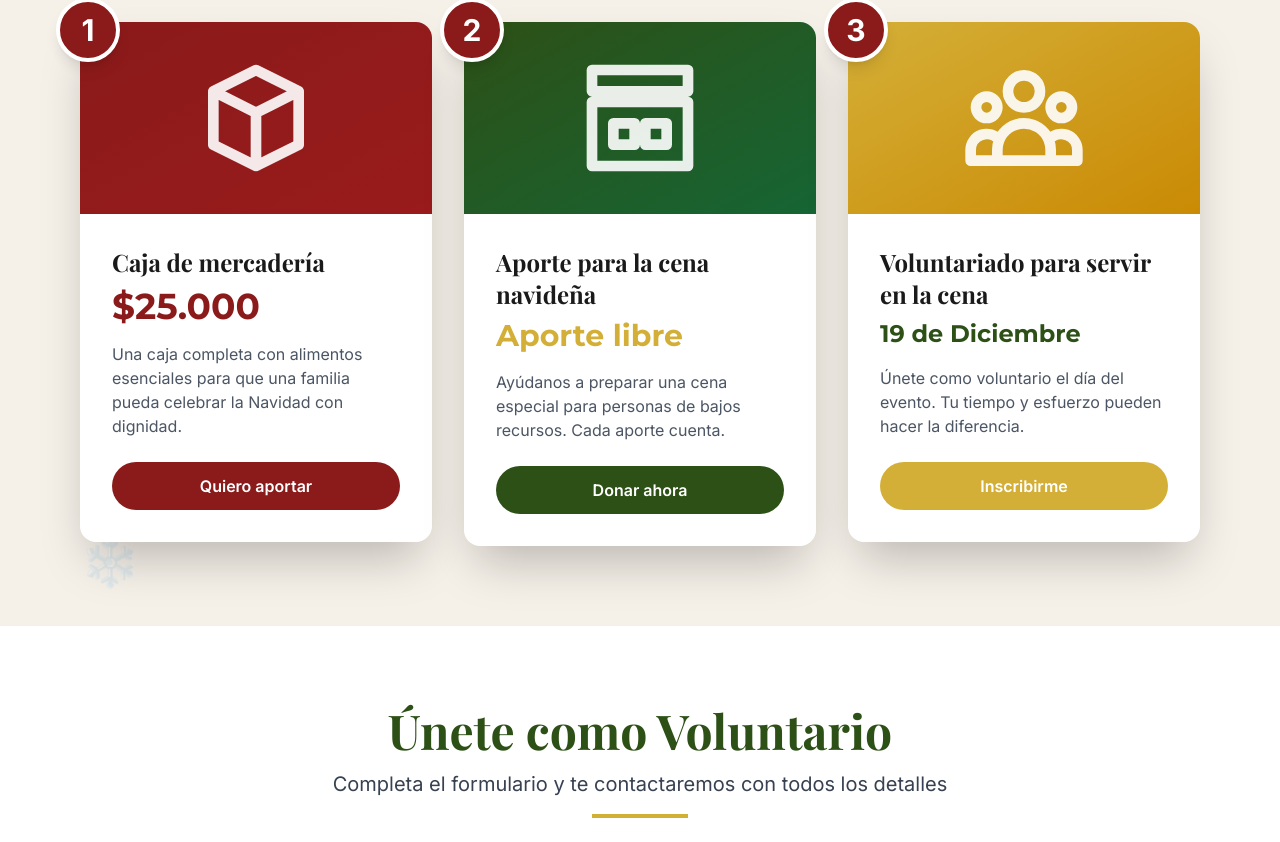
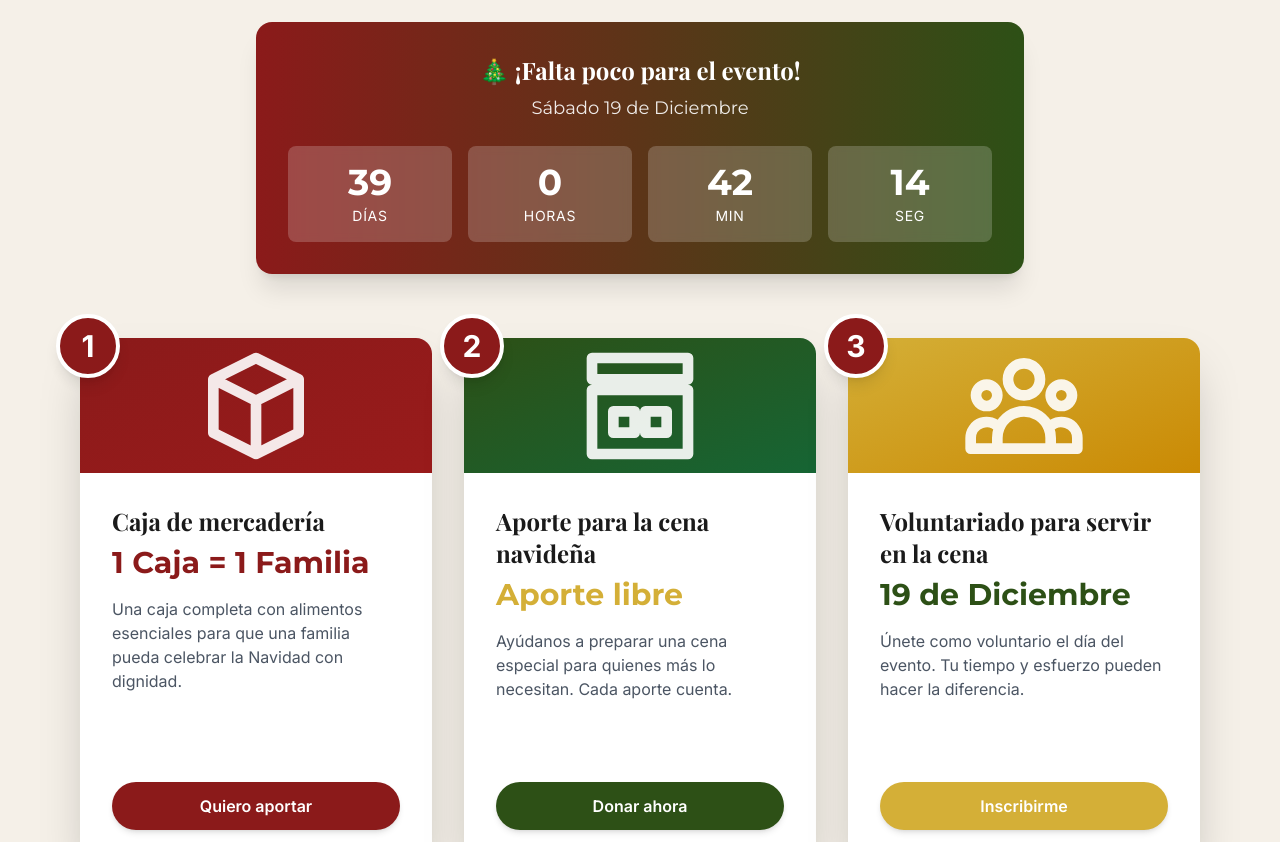
Before and after one commit to Solst1tium/mas-amor-navidad, a Vue app: page / in a window 1280 px wide. Shown: the part 1938-2780 px from the top of the page. Built offline with nearby package versions, Linux system fonts and the light colour scheme.

Commit message:
feat: mismas medidad para las card

```diff
--- a/src/components/HowToHelp.vue
+++ b/src/components/HowToHelp.vue
@@ -1,3 +1,52 @@
+<script setup>
+import { ref, onMounted, onUnmounted } from 'vue'
+
+// Variables del contador
+const dias = ref(0)
+const horas = ref(0)
+const minutos = ref(0)
+const segundos = ref(0)
+
+// 👇 Fecha del evento (Año-Mes-DíaT Hora:Minuto:Segundo)
+const fechaEvento = new Date('2026-12-19T17:30:00').getTime()
+
+let intervalo
+
+const actualizarContador = () => {
+  const ahora = new Date().getTime()
+  const distancia = fechaEvento - ahora
+
+  // Si la fecha ya pasó
+  if (distancia < 0) {
+    clearInterval(intervalo)
+    dias.value = 0
+    horas.value = 0
+    minutos.value = 0
+    segundos.value = 0
+    return
+  }
+
+  // Cálculos matemáticos para días, horas, minutos y segundos
+  dias.value = Math.floor(distancia / (1000 * 60 * 60 * 24))
+  horas.value = Math.floor((distancia % (1000 * 60 * 60 * 24)) / (1000 * 60 * 60))
+  minutos.value = Math.floor((distancia % (1000 * 60 * 60)) / (1000 * 60))
+  segundos.value = Math.floor((distancia % (1000 * 60)) / 1000)
+}
+
+onMounted(() => {
+  actualizarContador()
+  // Actualiza cada segundo
+  intervalo = setInterval(actualizarContador, 1000)
+})
+
+onUnmounted(() => {
+  // Limpia el intervalo cuando el componente se destruye para no consumir memoria
+  clearInterval(intervalo)
+})
+
+
+</script>
+
 <template>
   <section id="ayudar" class="py-20 bg-navidad-cream relative">
     <!-- Decoraciones -->
@@ -16,9 +65,45 @@
         <div class="w-24 h-1 bg-navidad-gold mx-auto mt-6"></div>
       </div>
 
+      <!-- 🎯 CONTADOR REGRESIVO AUTOMÁTICO -->
+      <div
+        class="bg-gradient-to-r from-navidad-red to-navidad-green rounded-2xl shadow-xl p-8 mb-16 max-w-3xl mx-auto text-white"
+        data-aos="zoom-in">
+        <div class="text-center mb-6">
+          <h3 class="text-2xl font-display font-bold mb-2">
+            🎄 ¡Falta poco para el evento!
+          </h3>
+          <p class="text-lg opacity-90 font-subtitle">Sábado 19 de Diciembre</p>
+        </div>
+
+        <div class="grid grid-cols-4 gap-2 md:gap-4 text-center">
+          <div class="bg-white bg-opacity-20 backdrop-blur-sm rounded-lg p-3 md:p-4">
+            <div class="text-3xl md:text-4xl font-bold font-subtitle">{{ dias }}</div>
+            <div class="text-xs md:text-sm uppercase mt-1 tracking-wider">Días</div>
+          </div>
+          <div class="bg-white bg-opacity-20 backdrop-blur-sm rounded-lg p-3 md:p-4">
+            <div class="text-3xl md:text-4xl font-bold font-subtitle">{{ horas }}</div>
+            <div class="text-xs md:text-sm uppercase mt-1 tracking-wider">Horas</div>
+          </div>
+          <div class="bg-white bg-opacity-20 backdrop-blur-sm rounded-lg p-3 md:p-4">
+            <div class="text-3xl md:text-4xl font-bold font-subtitle">{{ minutos }}</div>
+            <div class="text-xs md:text-sm uppercase mt-1 tracking-wider">Min</div>
+          </div>
+          <div class="bg-white bg-opacity-20 backdrop-blur-sm rounded-lg p-3 md:p-4">
+            <div class="text-3xl md:text-4xl font-bold font-subtitle">{{ segundos }}</div>
+            <div class="text-xs md:text-sm uppercase mt-1 tracking-wider">Seg</div>
+          </div>
+        </div>
+      </div>
+      <!-- FIN DEL CONTADOR -->
+
+
+
       <div class="grid md:grid-cols-3 gap-8">
         <!-- Card 1 -->
-        <div class="relative" data-aos="fade-up" data-aos-delay="200">
+        <div class="relative h-full" data-aos="fade-up" data-aos-delay="200">
+          <div class="relative h-full">
+
             <!-- Círculo numérico (FUERA de la card, pero dentro del contenedor relativo) -->
             <div
               class="absolute -top-6 -left-6 w-16 h-16 bg-navidad-red rounded-full flex items-center justify-center text-white text-3xl font-bold shadow-lg z-10 border-4 border-white">
@@ -26,39 +111,43 @@
             </div>
 
             <!-- Card con overflow-hidden (ya no corta el círculo) -->
-          <div class="bg-white rounded-2xl shadow-2xl overflow-hidden card-hover">
+            <div class="bg-white rounded-2xl shadow-2xl overflow-hidden card-hover h-full flex flex-col">
               <div class="h-48 bg-gradient-to-br from-navidad-red to-red-800 flex items-center justify-center">
                 <svg class="w-32 h-32 text-white opacity-90" fill="none" stroke="currentColor" viewBox="0 0 24 24">
                   <path stroke-linecap="round" stroke-linejoin="round" stroke-width="2"
                     d="M20 7l-8-4-8 4m16 0l-8 4m8-4v10l-8 4m0-10L4 7m8 4v10M4 7v10l8 4" />
                 </svg>
               </div>
-            <div class="p-8">
+              <div class="p-8 flex flex-col h-full">
                 <h3 class="text-2xl font-display font-bold text-navidad-dark mb-2">
                   Caja de mercadería
                 </h3>
-              <div class="text-4xl font-bold text-navidad-red mb-4 font-subtitle">
-                $25.000
+                <div class="text-3xl font-bold text-navidad-red mb-4 font-subtitle">
+                  1 Caja = 1 Familia
                 </div>
-              <p class="text-gray-600 mb-6">
+                <p class="text-gray-600 mb-6 flex-grow">
                   Una caja completa con alimentos esenciales para que una familia
                   pueda celebrar la Navidad con dignidad.
                 </p>
-              <button
-                class="w-full bg-navidad-red text-white py-3 rounded-full font-semibold hover:bg-red-800 transition">
+                <!-- ✅ BOTÓN ROJO -->
+                <a href="https://wa.me/56912345678?text=Hola,%20quiero%20donar%20una%20caja%20de%20mercadería"
+                  target="_blank"
+                  class="w-full block text-center bg-navidad-red text-white py-3 rounded-full font-semibold hover:bg-red-800 transition shadow-md hover:shadow-lg transform hover:-translate-y-0.5">
                   Quiero aportar
-              </button>
+                </a>
+              </div>
             </div>
           </div>
         </div>
 
         <!-- Card 2 -->
-        <div class="relative" data-aos="fade-up" data-aos-delay="400">
+        <div class="relative h-full" data-aos="fade-up" data-aos-delay="400">
+          <div class="relative h-full">
             <div
               class="absolute -top-6 -left-6 w-16 h-16 bg-navidad-red rounded-full flex items-center justify-center text-white text-3xl font-bold shadow-lg z-10 border-4 border-white">
               2
             </div>
-          <div class="bg-white rounded-2xl shadow-2xl overflow-hidden card-hover">
+            <div class="bg-white rounded-2xl shadow-2xl overflow-hidden card-hover  h-full flex flex-col">
               <div class="h-48 bg-gradient-to-br from-navidad-green to-green-800 flex items-center justify-center">
                 <svg class="w-32 h-32 text-white opacity-90" fill="none" stroke="currentColor" viewBox="0 0 24 24">
                   <path stroke-linecap="round" stroke-linejoin="round" stroke-width="2"
@@ -66,54 +155,57 @@
                 </svg>
               </div>
 
-            <div class="p-8">
+              <div class="p-8 flex flex-col h-full">
                 <h3 class="text-2xl font-display font-bold text-navidad-dark mb-2">
                   Aporte para la cena navideña
                 </h3>
                 <div class="text-3xl font-bold text-navidad-gold mb-4 font-subtitle">
                   Aporte libre
                 </div>
-              <p class="text-gray-600 mb-6">
-                Ayúdanos a preparar una cena especial para personas de bajos
-                recursos. Cada aporte cuenta.
+                <p class="text-gray-600 mb-6 flex-grow">
+                  Ayúdanos a preparar una cena especial para quienes más lo necesitan. Cada aporte cuenta.
                 </p>
-              <button
-                class="w-full bg-navidad-green text-white py-3 rounded-full font-semibold hover:bg-green-800 transition">
+                <!-- ✅ BOTÓN VERDE -->
+                <a href="https://wa.me/56912345678?text=Hola,%20quiero%20aportar%20para%20la%20cena%20navideña"
+                  target="_blank"
+                  class="w-full block text-center bg-navidad-green text-white py-3 rounded-full font-semibold hover:bg-green-800 transition shadow-md hover:shadow-lg transform hover:-translate-y-0.5">
                   Donar ahora
-              </button>
+                </a>
+              </div>
             </div>
           </div>
         </div>
 
         <!-- Card 3 -->
-        <div class="relative" data-aos="fade-up" data-aos-delay="600">
-          <div class="relative">
+        <div class="relative h-full" data-aos="fade-up" data-aos-delay="600">
+          <div class="relative h-full">
             <div
               class="absolute -top-6 -left-6 w-16 h-16 bg-navidad-red rounded-full flex items-center justify-center text-white text-3xl font-bold shadow-lg z-10 border-4 border-white">
               3
             </div>
-            <div class="bg-white rounded-2xl shadow-2xl overflow-hidden card-hover">
+            <div class="bg-white rounded-2xl shadow-2xl overflow-hidden card-hover h-full flex flex-col">
               <div class="h-48 bg-gradient-to-br from-navidad-gold to-yellow-600 flex items-center justify-center">
                 <svg class="w-32 h-32 text-white opacity-90" fill="none" stroke="currentColor" viewBox="0 0 24 24">
                   <path stroke-linecap="round" stroke-linejoin="round" stroke-width="2"
                     d="M17 20h5v-2a3 3 0 00-5.356-1.857M17 20H7m10 0v-2c0-.656-.126-1.283-.356-1.857M7 20H2v-2a3 3 0 015.356-1.857M7 20v-2c0-.656.126-1.283.356-1.857m0 0a5.002 5.002 0 019.288 0M15 7a3 3 0 11-6 0 3 3 0 016 0zm6 3a2 2 0 11-4 0 2 2 0 014 0zM7 10a2 2 0 11-4 0 2 2 0 014 0z" />
                 </svg>
               </div>
-              <div class="p-8">
+              <div class="p-8 flex flex-col h-full">
                 <h3 class="text-2xl font-display font-bold text-navidad-dark mb-2">
                   Voluntariado para servir en la cena
                 </h3>
-                <div class="text-2xl font-bold text-navidad-green mb-4 font-subtitle">
+                <div class="text-3xl font-bold text-navidad-green mb-4 font-subtitle">
                   19 de Diciembre
                 </div>
-                <p class="text-gray-600 mb-6">
+                <p class="text-gray-600 mb-6 flex-grow">
                   Únete como voluntario el día del evento. Tu tiempo y esfuerzo
                   pueden hacer la diferencia.
                 </p>
-                <button
-                  class="w-full bg-navidad-gold text-white py-3 rounded-full font-semibold hover:bg-yellow-600 transition">
+                <!-- ✅ BOTÓN DORADO/AMARILLO -->
+                <a href="#voluntarios"
+                  class="w-full block text-center bg-navidad-gold text-white py-3 rounded-full font-semibold hover:bg-yellow-600 transition shadow-md hover:shadow-lg transform hover:-translate-y-0.5">
                   Inscribirme
-                </button>
+                </a>
               </div>
             </div>
           </div>
```
Lines whose indentation alone changed are shown as unchanged.
